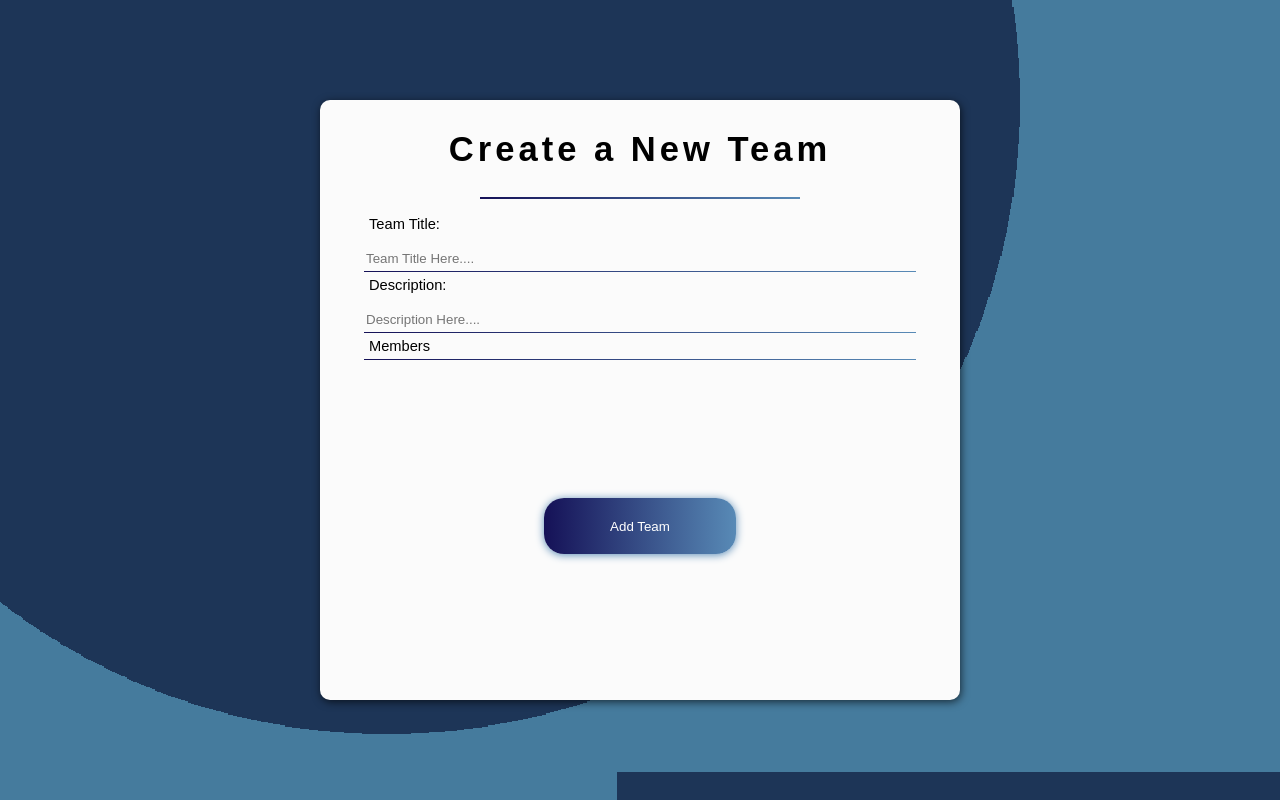
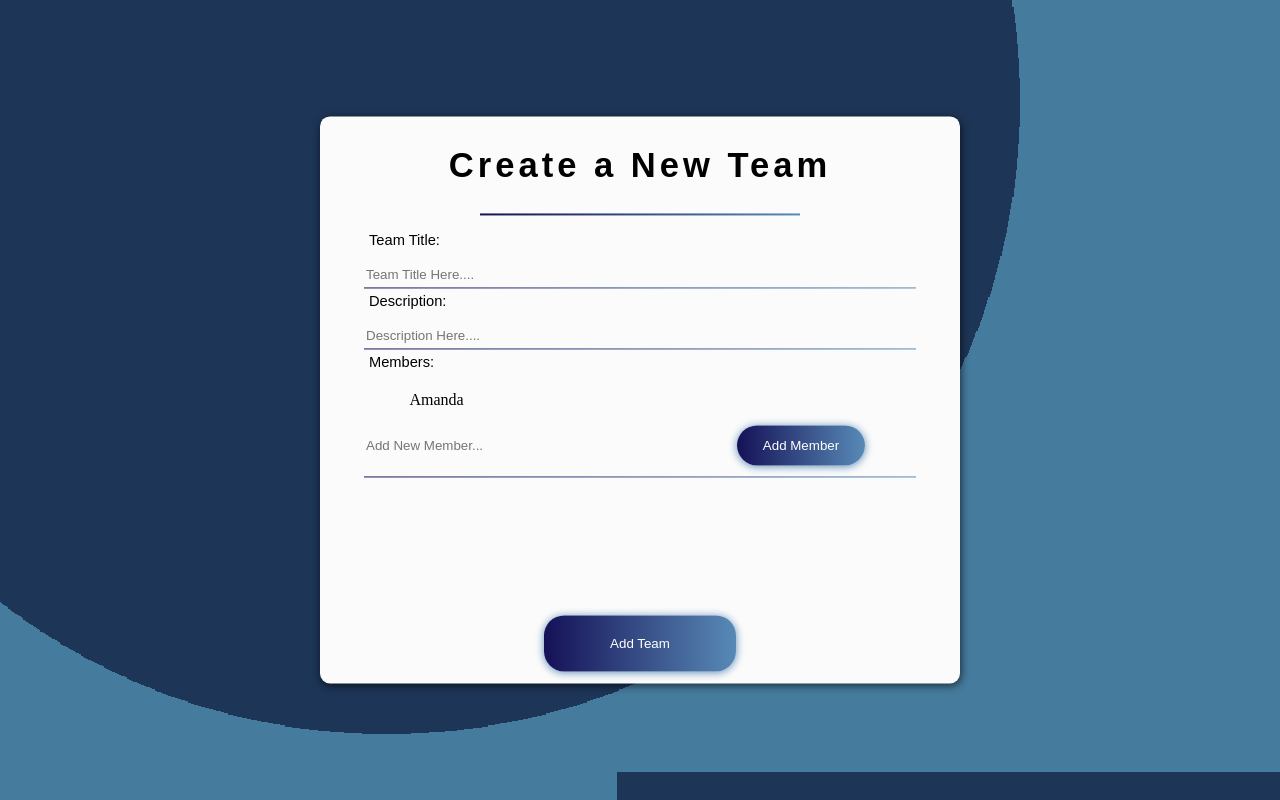
Before and after one commit to MZernick/Project-Partners, a React (Create React App) app in the folder client/: page /createteam in a window 1280 px wide. Built offline with nearby package versions, Linux system fonts and the light colour scheme; a web font is replaced by a local one.

Commit message:
updating create team page

```diff
--- a/client/package.json
+++ b/client/package.json
@@ -19,7 +19,7 @@
     "web-vitals": "^0.2.4"
   },
   "scripts": {
-    "start": "react-scripts start",
+    "start": "react-scripts --openssl-legacy-provider start",
     "build": "react-scripts build",
     "test": "react-scripts test",
     "eject": "react-scripts eject"
--- a/client/src/pages/CreateTeam.js
+++ b/client/src/pages/CreateTeam.js
@@ -7,12 +7,12 @@ import { ADD_TEAM } from '../utils/mutations';
 
 
 const CreateTeam = () => {
-    // const { loading, data } = useQuery(SEARCH_USER);
-    // const userList = data?.tech || [];
-    // console.log(userList)
-    const [users, setUsers] = useState([]);
+//     const { loading, data } = useQuery(SEARCH_USER);
+//     const userList = data?.tech || [];
+//     // console.log(userList)
+//     const [users, setUsers] = useState([]);
 
-    const [addTeam, { error1 } ] = useMutation(ADD_TEAM);
+    const [addTeam, { error } ] = useMutation(ADD_TEAM);
 
     const [formData, setFormData] = useState({
         title: '',
@@ -72,7 +72,18 @@ const CreateTeam = () => {
                     value={formData.description}>
                     </input>
                     <div className="form-border"></div>
-                    <label for="members">Members</label>
+                    <form className="form">
+                      <label for="members">Members:</label>
+                      {/* add in a map to create list elements based on who you've */}
+                      <ul className="list">
+                        <li>Amanda</li>
+                      </ul>
+                      <div className="inline">
+                        <input id="members" type="text" placeholder='Add New Member...' className="s-form-input"></input>
+                        <button className="s-btn">Add Member</button>
+                      </div>
+                    </form>
+
                     {/* <div>
                       <form onSubmit={handleSearchSubmit}>
                         <input type="text" placeholder="Search users" onChange={handleSearch} />
--- a/client/src/styles/CreateTeam.css
+++ b/client/src/styles/CreateTeam.css
@@ -1,16 +1,16 @@
-/* .headers {
+.headers {
     color: black;
     font-family: 'Switzer', sans-serif;
     padding: clamp(0.25rem, 0.5vw, 1rem) 0rem;
     transition: opacity 400ms ease;
     letter-spacing: 4px;
-    padding-bottom: 23px;
+    padding-bottom: 1%;
     text-align: center;
     font-size: clamp(0.7rem, 2.7vw,2.7rem);
-  } */
+  }
 
 .card{
-    height: 75vh;
+    height: fit-content;
     width: 50vw;
     background: #fbfbfb;
     box-shadow: 1px 2px 8px rgba(0, 0, 0, 0.65);
@@ -56,3 +56,31 @@
     transition: 0.25s;
     width: 15vw;
   }
+
+  .s-btn {
+    background: linear-gradient(90deg, rgba(21,17,87,1) 0%, rgba(88,138,182,1) 100%);border: none;
+    border-radius: 20px;
+    box-shadow: 0px 1px 8px #588ab6;
+    color: white;
+    font-family: "Raleway SemiBold", sans-serif;
+    height: 5vh;
+    /* margin: 0 auto; */
+    transition: 0.25s;
+    width: 10vw;
+    margin-left: 15vw;
+    margin-bottom:2%;
+
+  }
+
+  .s-form-input {
+    background: #fbfbfb;
+    border: none;
+    outline: none;
+
+    /* padding-top: 14px; */
+    /* padding-bottom: 5px; */
+  }
+
+ .list {
+  margin-left: 1%;
+ }
--- a/client/src/utils/mutations.js
+++ b/client/src/utils/mutations.js
@@ -29,12 +29,12 @@ export const LOGIN_USER = gql`
 
 export const ADD_TEAM = gql`
 mutation addTeam($userId: ID!, $title: String!, $description: String!) {
-  addTeam(userId: $userId, title: $title, decription: $decription) {
-      _id
-      userId
-      title
-      description
-      members
+  addTeam(userId: $userId, title: $title, description: $description) {
+    title
+    description
+    members {
+      username
+    }
   }
 }
 `
```
Also changed, not shown: 2 other files (tests, documents, lock files or other folders).
